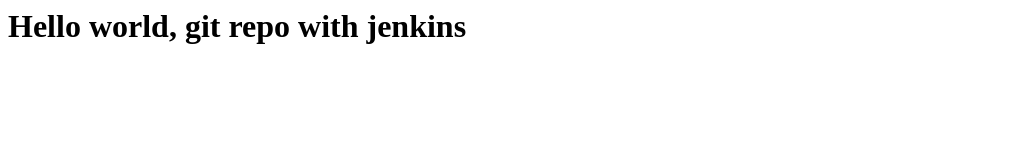
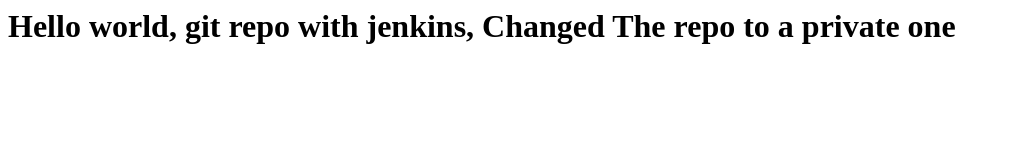
Before and after one commit to MohammadWS/devsecops-repo2, a plain HTML site: page index.html in a window 1280 px wide. Shown: the whole page, without its empty margins (0-1010 px from the left). Drawn offline with Linux system fonts and the light colour scheme.

Commit message:
2nd commit

```diff
--- a/index.html
+++ b/index.html
@@ -1 +1 @@
-<h1> Hello world, git repo with jenkins </h1>
+<h1> Hello world, git repo with jenkins, Changed The repo to a private one  </h1>
```
